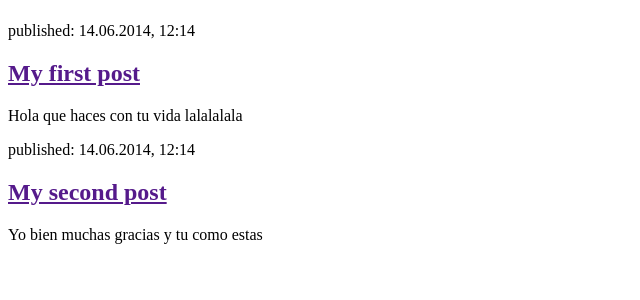
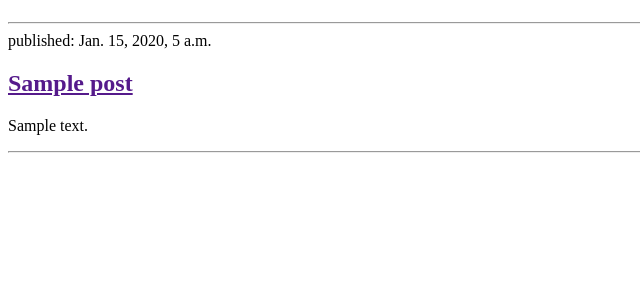
Before and after one commit to DavidBoh/my-first-blog, a Django app: page / in a window 1280 px wide. Shown: the part 58-358 px from the top of the page, without its empty margins (0-640 px from the left). Run offline with Django 3.2, Linux system fonts and the light colour scheme; tables that the repository leaves empty hold one stand-in row (values such as "Sample post").

Commit message:
Modify templates to display posts from database

```diff
--- a/blog/templates/blog/post_list.html
+++ b/blog/templates/blog/post_list.html
@@ -10,16 +10,14 @@
 		<h1><a href="">The Blog</a></h1>
 	</header>
 
-	<article>
-		<time>published: 14.06.2014, 12:14</time>
-		<h2><a href="">My first post</a></h2>
-		<p>Hola que haces con tu vida lalalalala</p>
-	</article>
-
-	<article>
-		<time>published: 14.06.2014, 12:14</time>
-		<h2><a href="">My second post</a></h2>
-		<p>Yo bien muchas gracias y tu como estas</p>
-	</article>
+		{% for post in posts%}
+			<article>
+				<hr>
+				<time> published: {{ post.published_date}} </time>
+				<h2><a href=""> {{post.title}}</a></h2>
+				<p> {{post.text|linebreaksbr}}</p>
+				<hr>
+			</article>
+		{% endfor %}
 </body>
 </html>
--- a/blog/views.py
+++ b/blog/views.py
@@ -1,4 +1,7 @@
 from django.shortcuts import render
+from .models import Post
+from django.utils import timezone
 
 def post_list(request):
-    return render(request, 'blog/post_list.html', {})
+    posts = Post.objects.filter(published_date__lte=timezone.now()).order_by('published_date')
+    return render(request, 'blog/post_list.html', {'posts':posts})
```
